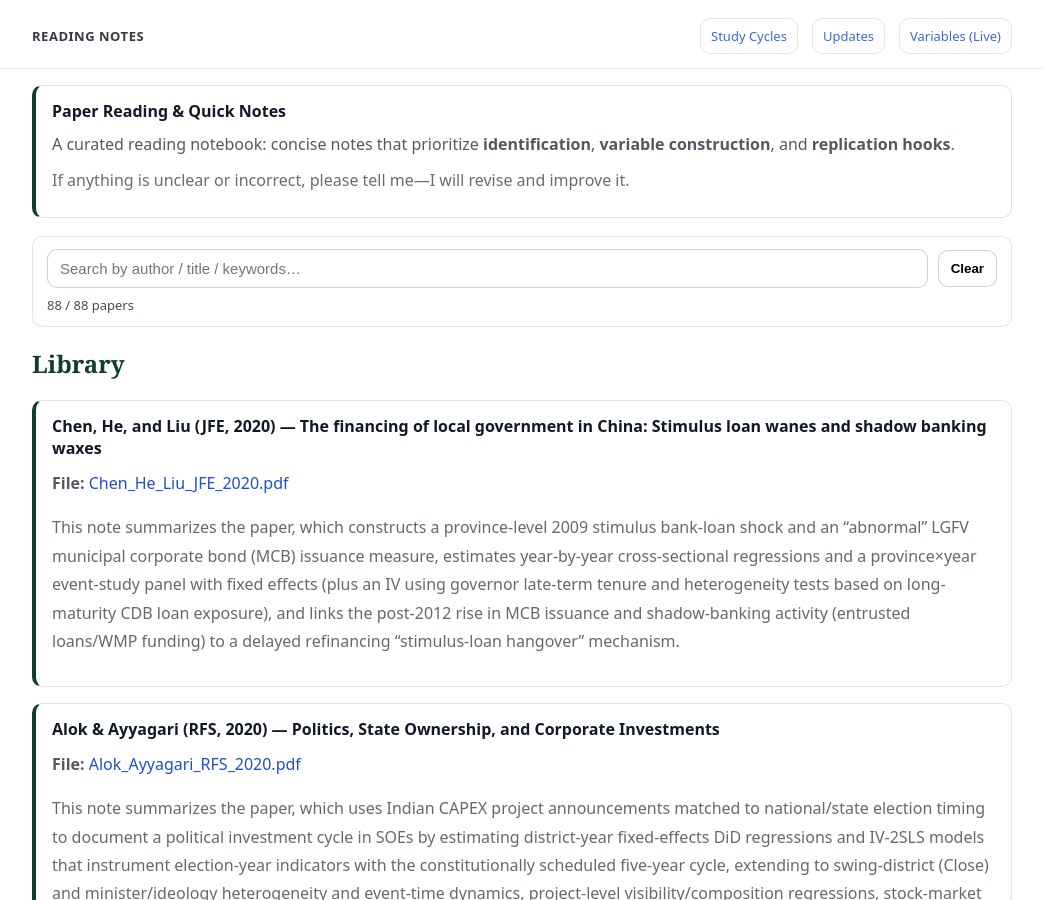
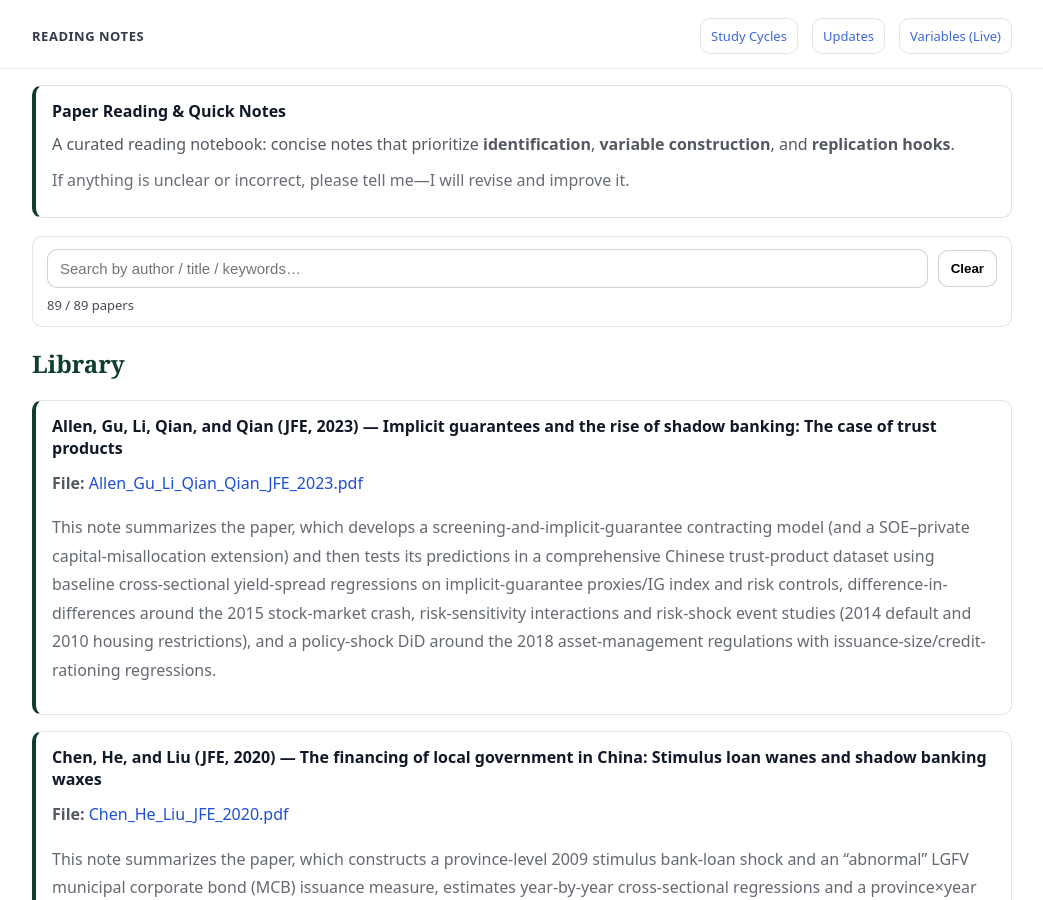
Before and after one commit to yaxinzn/study-archive, a Jekyll site: the page built from reading/index.md, in a window 1280 px wide and 900 px high. Shown: the whole window, without its empty margins (118-1161 px from the left). Built offline with Jekyll 4.4.1, drawn with Linux system fonts in a browser that asks for light colours.

Commit message:
Reading: add/update Allen_Gu_Li_Qian_Qian_JFE_2023.pdf

```diff
--- a/_data/reading.yml
+++ b/_data/reading.yml
@@ -1,3 +1,8 @@
+- title: "Allen, Gu, Li, Qian, and Qian (JFE, 2023) — Implicit guarantees and the rise of shadow banking: The case of trust products"
+  file: "Allen_Gu_Li_Qian_Qian_JFE_2023.pdf"
+  desc: "
+This note summarizes the paper, which develops a screening-and-implicit-guarantee contracting model (and a SOE–private capital-misallocation extension) and then tests its predictions in a comprehensive Chinese trust-product dataset using baseline cross-sectional yield-spread regressions on implicit-guarantee proxies/IG index and risk controls, difference-in-differences around the 2015 stock-market crash, risk-sensitivity interactions and risk-shock event studies (2014 default and 2010 housing restrictions), and a policy-shock DiD around the 2018 asset-management regulations with issuance-size/credit-rationing regressions."
+
 - title: "Chen, He, and Liu (JFE, 2020) — The financing of local government in China: Stimulus loan wanes and shadow banking waxes"
   file: "Chen_He_Liu_JFE_2020.pdf"
   desc: "
```
Also changed, not shown: 1 other file.
